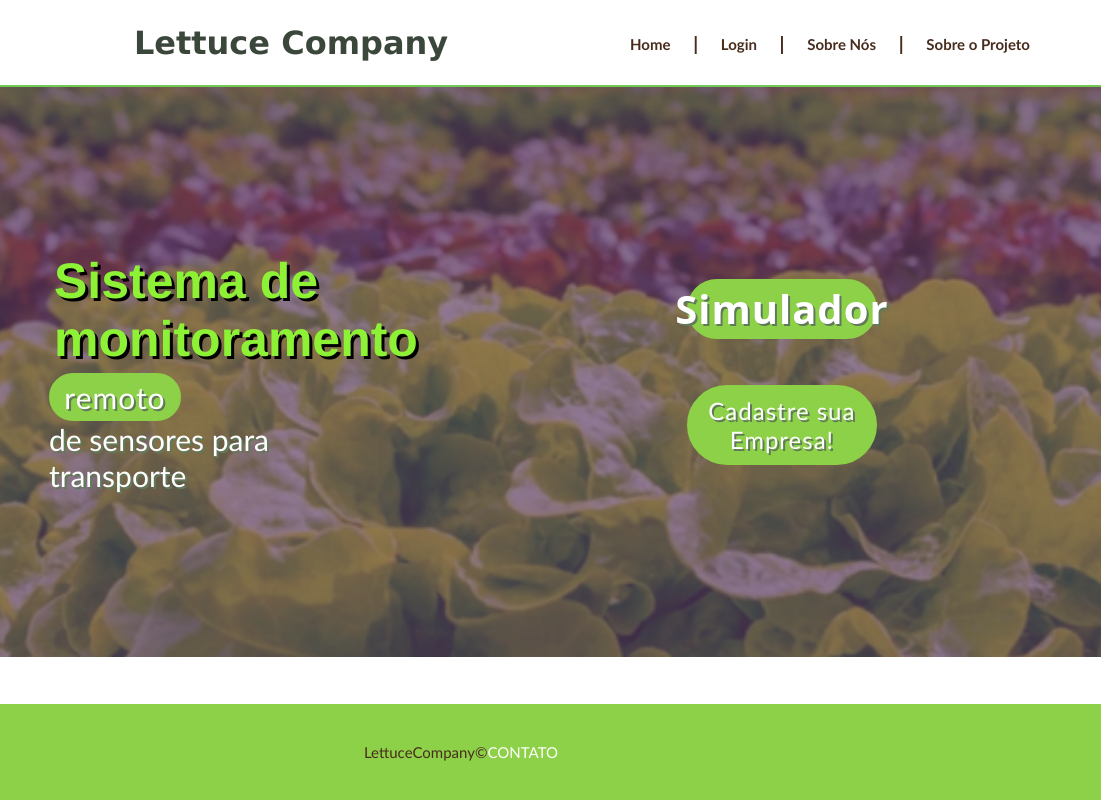
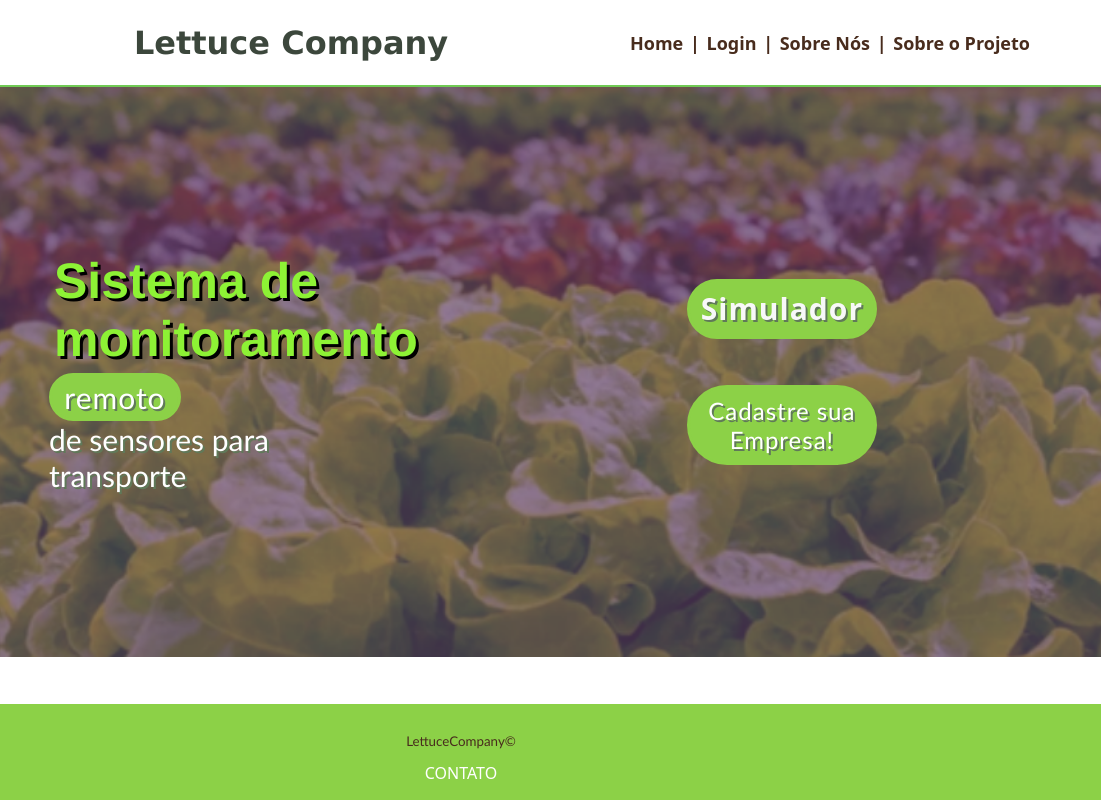
Before and after one commit to Lettuce-Company/Sprint-2, a plain HTML site: page Site Institucional/html/Home.html in a window 1280 px wide. Shown: the full height of the page, 179-1280 px from the left. Drawn offline with Linux system fonts and the light colour scheme.

Commit message:
arrumei o bug do botão do simulador

```diff
--- a/Site Institucional/css/CSS Home.css
+++ b/Site Institucional/css/CSS Home.css
@@ -42,7 +42,8 @@ body {
 
 .navbar a {
     text-decoration: none;
-    color: #482c1d;;
+    color: #482c1d;
+    ;
 }
 
 h2 {
@@ -54,7 +55,7 @@ h2 {
 }
 
 
-.box_banner{
+.box_banner {
     display: flex;
     margin: 0;
     margin-bottom: 0;
@@ -136,9 +137,7 @@ p .Sistema {
     margin-top: 15%;
 }
 
-.banner .container .simulador a{
-    color: rgb(255, 255, 255);
-    font-size: 40px;
+.banner .container .simulador a {
     font-family: system-ui, -apple-system, BlinkMacSystemFont, 'Segoe UI', Roboto, Oxygen, Ubuntu, Cantarell, 'Open Sans', 'Helvetica Neue', sans-serif;
     text-align: center;
     align-self: center;
@@ -146,7 +145,7 @@ p .Sistema {
 }
 
 
-.footer{
+.footer {
     display: flex;
     align-items: center;
     justify-content: center;
@@ -157,6 +156,7 @@ p .Sistema {
     align-self: flex-end;
     bottom: 0;
     position: fixed;
+    flex-direction: column;
 }
 
 .msg_footer {
@@ -164,7 +164,8 @@ p .Sistema {
     font-size: smaller;
     font-family: 'Trebuchet MS', 'Lucida Sans Unicode', 'Lucida Grande', 'Lucida Sans', Arial, sans-serif;
 }
-.msg_footer, a{
+
+.msg_footer a {
     /* color: white; */
     font-size: 15px;
     font-family: 'Trebuchet MS', 'Lucida Sans Unicode', 'Lucida Grande', 'Lucida Sans', Arial, sans-serif;
@@ -185,7 +186,7 @@ p .Sistema {
 
 }
 
-.simulador a{
+.simulador a {
     display: flex;
     width: 180px;
     height: 50px;
@@ -199,7 +200,7 @@ p .Sistema {
     font-size: 30px;
     letter-spacing: 1px;
     text-decoration: none;
-    color: white;
+    color: rgb(248, 248, 248);
     text-shadow: 2px 2px #607959;
     align-items: center;
     margin-bottom: 25%;
@@ -219,7 +220,7 @@ p .Sistema {
     font-size: 150%;
     letter-spacing: 1px;
     text-decoration: none;
-        color: white;
+    color: rgb(255, 255, 255);
     text-shadow: 2px 2px #607959;
     text-align: center;
     align-items: center;
@@ -232,6 +233,7 @@ p .Sistema {
     text-shadow: 2px 2px #ffffff;
 }
 
+
 .simulador a:hover {
     background-color: #ffffff;
     color: rgb(82, 190, 66);
```
Lines whose indentation alone changed are shown as unchanged.
